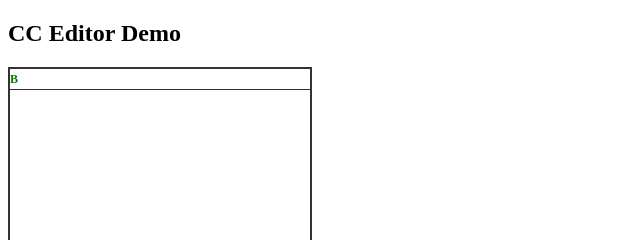
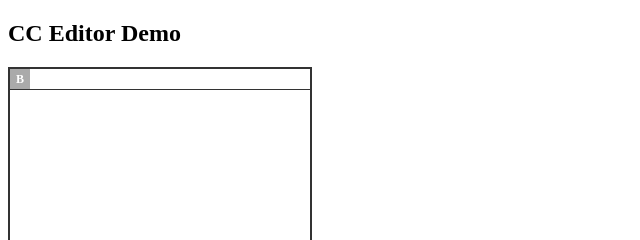
Before and after one commit to ZhangCheng-zh/blog, a plain HTML site: page CCEditor/ccEditor.html in a window 1280 px wide. Both pictures are taken after a click on the item "bold". Shown: the top 240 px of the page, 0-640 px from the left. Drawn offline with Linux system fonts and the light colour scheme.

Commit message:
feat 调试execCommand的问题

```diff
--- a/CCEditor/ccEditor.html
+++ b/CCEditor/ccEditor.html
@@ -17,6 +17,14 @@
         (function (window) {
             var $el = document.querySelector('#cc-editor');
 
+            function exec(command) {
+                console.log('before bold state: ' + document.queryCommandState('bold'));
+                var result = document.execCommand(command, false, null);
+                // debugger;
+                console.log('after bold state: ' + document.queryCommandState('bold'));
+                console.log('change result: ' + result);
+            }
+
             class CCEditor {
                 constructor(configs = {}) {
                     var defaultConfig = {
@@ -35,7 +43,7 @@
                                 icon: '<b>B<b>',
                                 title: 'bold',
                                 state: () => document.queryCommandState('bold'),
-                                handler: () => this.exec('bold')
+                                handler: () => exec('bold')
                             },
                             italic: {},
                             underline: {},
@@ -73,8 +81,6 @@
                     this.renderToolsBar(configs.toolsbarConfig);
 
                     this.output(configs);
-
-
                 }
 
                 renderEditor(configs) {
@@ -92,17 +98,17 @@
                     var $editorContent = document.createElement('div');
                     $editorContent.className = `${this.classesConfig.defaultContentClass}`;
 
-                    $editorContent.setAttribute('contentEditable', true);
+                    $editorContent.setAttribute('contenteditable', true);
 
                     this.el.appendChild($toolsBar);
                     this.$toolsBar = $toolsBar;
                     this.el.appendChild($editorContent);
                     this.$editorContent = $editorContent;
-
                 }
 
                 // 按照配置给的工具栏初始化编辑器工具栏
                 renderToolsBar(toolsbarConfig = {}) {
+                    var vm = this;
                     var $toolsBar = this.$toolsBar;
 
                     for (let key in toolsbarConfig) {
@@ -113,23 +119,27 @@
                         $li.innerHTML = item.icon || '';
 
                         $li.addEventListener('click', () => {
-                            item.handler();
+                            // item.handler();
+                            exec('bold');
+                            console.log(item.state());
                             item.state() ?
                                 this.addClass($li, 'active') :
                                 this.removeClass($li, 'active');
+
+                            vm.$editorContent.focus();
                         });
 
                         $toolsBar.appendChild($li);
-
                     }
                 }
 
                 // execCommand函数的封装
-                exec(command, value = null) {
-                    document.execCommand(command, false, value);
+                exec(command) {
+                    debugger;
+                    console.log('before bold state: ' + document.queryCommandState('bold'));
+                    document.execCommand(command, false, null);
+                    console.log('after bold state: ' + document.queryCommandState('bold'));
                 }
-
-
 
                 // 添加类名
                 addClass(targetDom, className) {
@@ -174,8 +184,6 @@
                     })
                 }
 
-
-
             }
 
             var $el = document.querySelector('#cc-editor');
--- a/CCEditor/style.css
+++ b/CCEditor/style.css
@@ -22,14 +22,13 @@
 
 .CCEditor .cc-toolsbar li {
     display: inline-block;
+    width: 20px;
+    text-align: center;
 }
 
 .CCEditor .cc-toolsbar .active {
-    color: green;
-}
-
-.CCEditor .cc-toolsbar li:hover {
-    color: blue;
+    color: #fff;
+    background:#aaa;
 }
 
 .CCEditor .cc-content {
```
